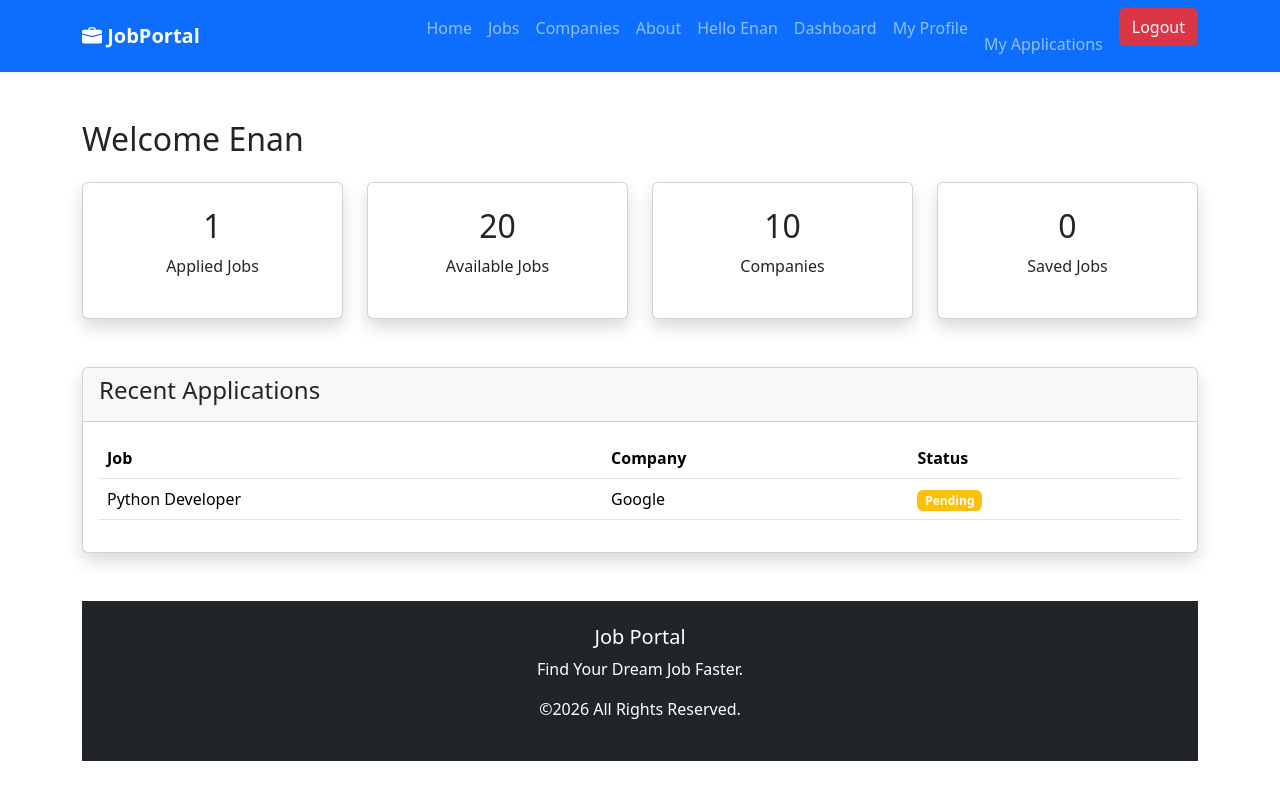
After one commit to ChristianEnan/Job-Portal, a Django app: page /accounts/dashboard/ in a window 1280 px wide. The commit adds this page. Run offline with Django 5.2, Linux system fonts and the light colour scheme; a user stored in the database is signed in; data comes from the database, SQL or seed files in the repository; both versions use the stored data as it was after the commit; tables that the repository leaves empty hold one stand-in row (values such as "Sample post").

Commit message:
feat: Add dashboard view and template; update navigation and styles for improved user experience

```diff
--- a/JobPortal/accounts/urls.py
+++ b/JobPortal/accounts/urls.py
@@ -5,6 +5,7 @@ urlpatterns = [
     path("register/", views.register, name="register"),
     path("login/", views.user_login, name="login"),
     path("logout/", views.user_logout, name="logout"),
-     path("profile/", views.profile, name="profile"),
+    path("profile/", views.profile, name="profile"),
+    path("dashboard/", views.dashboard, name="dashboard"),
 
 ]
--- a/JobPortal/accounts/views.py
+++ b/JobPortal/accounts/views.py
@@ -4,6 +4,8 @@ from django.shortcuts import render, redirect
 from django.contrib.auth.decorators import login_required
 from .models import CandidateProfile
 from .forms import CandidateProfileForm
+from jobs.models import Job, Company
+from applications.models import Application
 
 def register(request):
 
@@ -106,3 +108,29 @@ def profile(request):
     logout(request)
 
     return redirect("home")
+
+@login_required
+def dashboard(request):
+
+    applied_jobs = Application.objects.filter(
+        candidate=request.user
+    ).count()
+
+    total_jobs = Job.objects.filter(
+        is_active=True
+    ).count()
+
+    total_companies = Company.objects.count()
+
+    context = {
+        "applied_jobs": applied_jobs,
+        "total_jobs": total_jobs,
+        "total_companies": total_companies,
+        "saved_jobs": 0,
+    }
+
+    return render(
+        request,
+        "accounts/dashboard.html",
+        context,
+    )
--- /dev/null
+++ b/JobPortal/templates/accounts/dashboard.html
@@ -0,0 +1,141 @@
+{% extends "base.html" %}
+
+{% block title %}
+Dashboard
+{% endblock %}
+
+{% block content %}
+
+<div class="container mt-5">
+
+    <h2 class="mb-4">
+        Welcome {{ user.username }}
+    </h2>
+
+    <div class="row g-4">
+
+<div class="col-md-3">
+
+<div class="card shadow text-center p-4">
+
+<h2>{{ applied_jobs }}</h2>
+
+<p>Applied Jobs</p>
+
+</div>
+
+</div>
+
+<div class="col-md-3">
+
+<div class="card shadow text-center p-4">
+
+<h2>{{ total_jobs }}</h2>
+
+<p>Available Jobs</p>
+
+</div>
+
+</div>
+
+<div class="col-md-3">
+
+<div class="card shadow text-center p-4">
+
+<h2>{{ total_companies }}</h2>
+
+<p>Companies</p>
+
+</div>
+
+</div>
+
+<div class="col-md-3">
+
+<div class="card shadow text-center p-4">
+
+<h2>{{ saved_jobs }}</h2>
+
+<p>Saved Jobs</p>
+
+</div>
+
+</div>
+
+</div>
+
+<div class="card shadow mt-5">
+
+<div class="card-header">
+
+<h4>
+
+Recent Applications
+
+</h4>
+
+</div>
+
+<div class="card-body">
+
+<table class="table">
+
+<thead>
+
+<tr>
+
+<th>Job</th>
+
+<th>Company</th>
+
+<th>Status</th>
+
+</tr>
+
+</thead>
+
+<tbody>
+
+{% for app in user.application_set.all %}
+
+<tr>
+
+<td>{{ app.job.title }}</td>
+
+<td>{{ app.job.company.name }}</td>
+
+<td>
+
+<span class="badge bg-warning">
+
+Pending
+
+</span>
+
+</td>
+
+</tr>
+
+{% empty %}
+
+<tr>
+
+<td colspan="3">
+
+No Applications Yet
+
+</td>
+
+</tr>
+
+{% endfor %}
+
+</tbody>
+
+</table>
+
+</div>
+
+</div>
+
+{% endblock %}
--- a/JobPortal/templates/base.html
+++ b/JobPortal/templates/base.html
@@ -69,6 +69,12 @@ id="navbar">
 <span class="nav-link">
 
 Hello {{ user.username }}
+
+<li class="nav-item">
+    <a class="nav-link" href="{% url 'dashboard' %}">
+        Dashboard
+    </a>
+</li>
 
 <li class="nav-item">
 
```
Also changed, not shown: JobPortal/static/style.css (+34 -0 lines), JobPortal/db.sqlite3.
